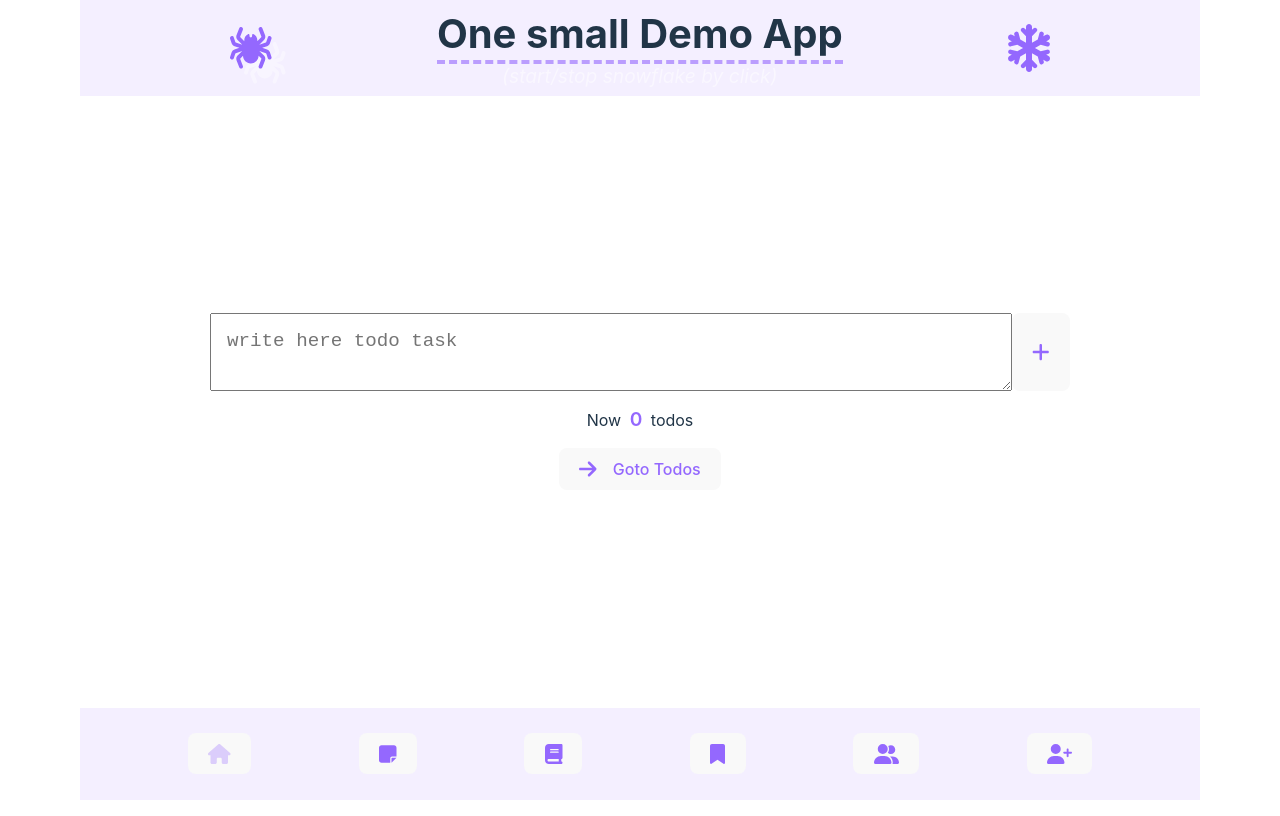
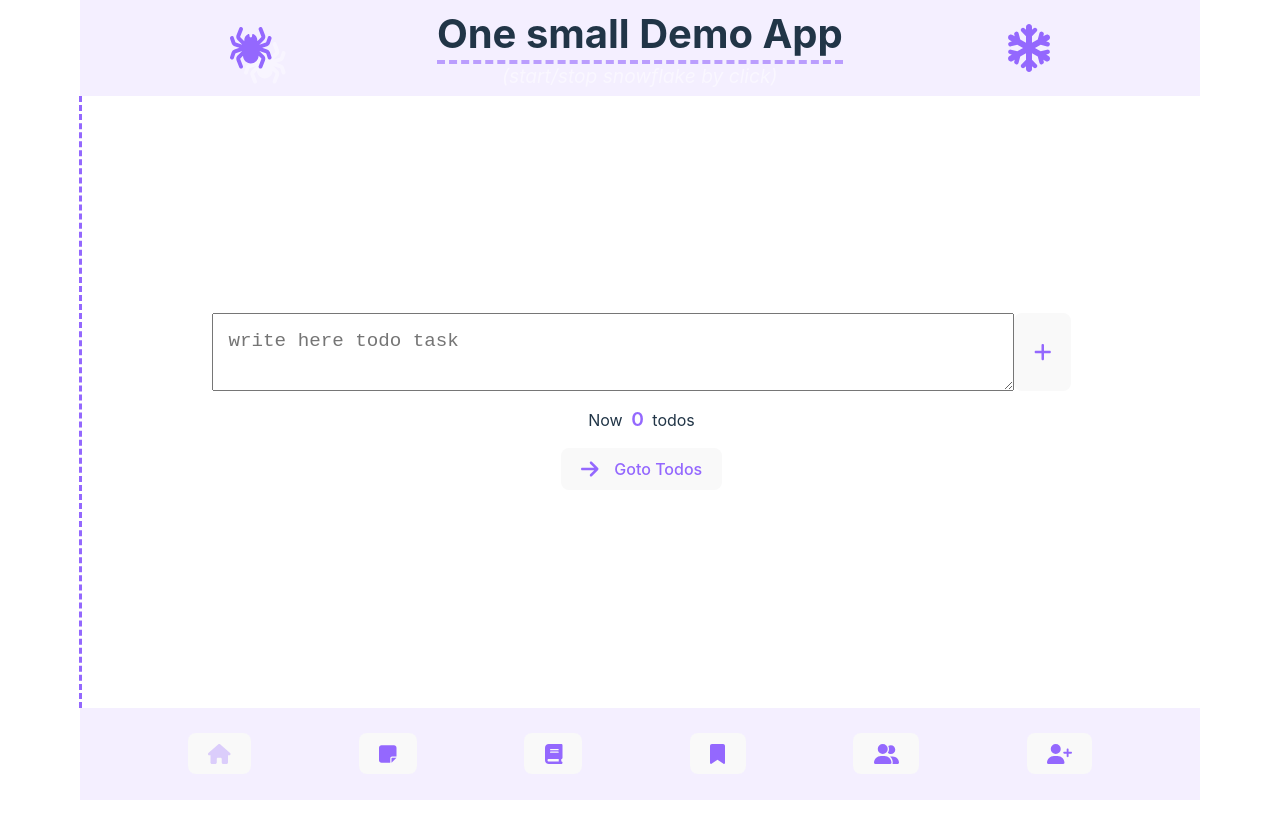
Before and after one commit to minnas/demo-app-vue, a Vue app: page /post-app/home in a window 1280 px wide. Built offline with nearby package versions, Linux system fonts and the light colour scheme.

Commit message:
added left border

```diff
--- a/src/App.vue
+++ b/src/App.vue
@@ -38,6 +38,7 @@ export default defineComponent({
   width: 100%;
   display: flex;
   justify-content: center;
+  border-left: 3px dashed #9468fe
 }
 .logo:hover {
   filter: drop-shadow(0 0 2em #646cffaa);
```
